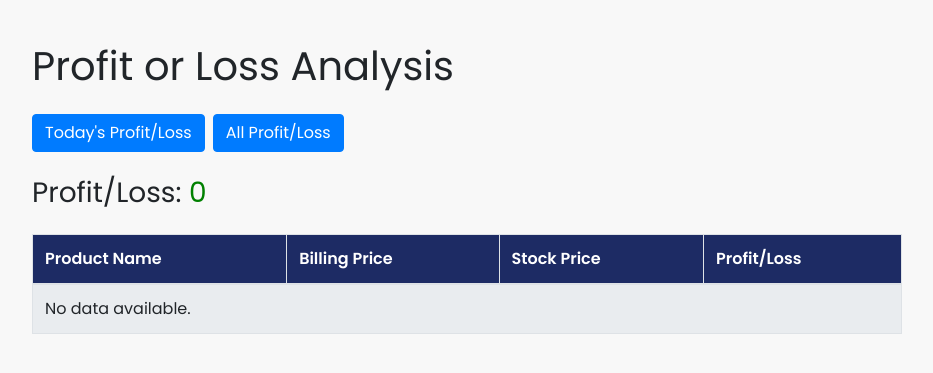
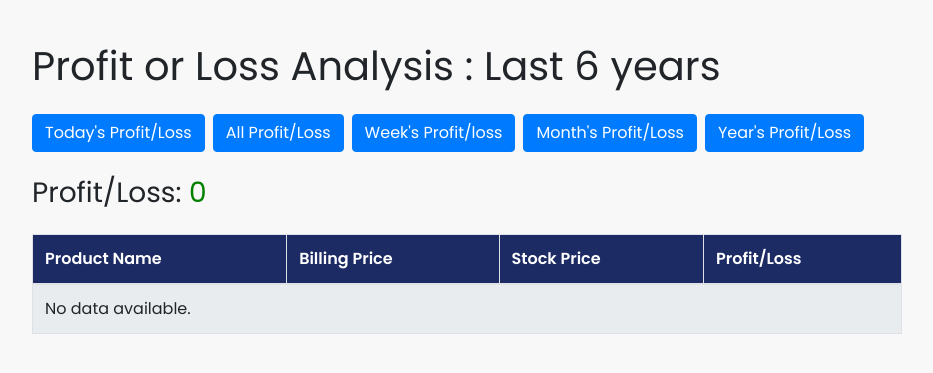
Before and after one commit to nidhinr1/Billing, a Django app: page /profit_loss/ in a window 1280 px wide. Shown: the part 62-435 px from the top of the page, without its empty margins (173-1106 px from the left). Run offline with Django 5.2, Linux system fonts and the light colour scheme; data that the repository does not hold is empty; some libraries are stand-ins or nearby versions.

Commit message:
Add files via upload

```diff
--- a/billingsystemapp/templates/billing.html
+++ b/billingsystemapp/templates/billing.html
@@ -196,7 +196,7 @@
                                 <a class="nav-link {% if request.path == '/product_stock/' %}active{% endif %}" href="{% url 'product_stock' %}">Stocks</a>
                             </li>
                             <li class="nav-item">
-                                <a class="nav-link {% if request.path == '/profit_loss/' %}active{% endif %}" href="{% url 'profit_loss' %}">Profit/Loss</a>
+                                <a class="nav-link {% if request.path == '/profit_loss/' %}active{% endif %}" href="{% url 'profit_loss_today' %}">Profit/Loss</a>
                             </li>
                         {% endif %}
                         <li class="nav-item">
@@ -250,6 +250,7 @@
             <tr>
                 <th>Product Name</th>
                 <th>Price(₹)</th>
+                <th>Discount</th>
                 <th>Discounted Price(₹)</th>
                 <th>Quantity</th>
                 <th>Total(₹)</th>
@@ -261,6 +262,7 @@
                 <tr>
                     <td>{{ item.name }}</td>
                     <td><span class="price-label"></span>{{ item.original_price }}</td>
+                    <td><span class="price-label"></span>{{ item.discount }}%</td>
                     <td><span class="price-label"></span>{{ item.discounted_price }}</td>
                     <td>{{ item.quantity }}</td>
                     <td><span class="price-label"></span>{{ item.discounted_price|multiply:item.quantity }}</td>
--- a/billingsystemapp/templates/category_list.html
+++ b/billingsystemapp/templates/category_list.html
@@ -110,7 +110,7 @@
                                 <a class="nav-link {% if request.path == '/product_stock/' %}active{% endif %}" href="{% url 'product_stock' %}">Stocks</a>
                             </li>
                             <li class="nav-item">
-                                <a class="nav-link {% if request.path == '/profit_loss/' %}active{% endif %}" href="{% url 'profit_loss' %}">Profit/Loss</a>
+                                <a class="nav-link {% if request.path == '/profit_loss/' %}active{% endif %}" href="{% url 'profit_loss_today' %}">Profit/Loss</a>
                             </li>
                         {% endif %}
                         <li class="nav-item">
--- a/billingsystemapp/templates/product_stock.html
+++ b/billingsystemapp/templates/product_stock.html
@@ -117,7 +117,7 @@
                             <a class="nav-link {% if request.path == '/product_stock/' %}active{% endif %}" href="{% url 'product_stock' %}">Stocks</a>
                         </li>
                         <li class="nav-item">
-                            <a class="nav-link {% if request.path == '/profit_loss/' %}active{% endif %}" href="{% url 'profit_loss' %}">Profit/Loss</a>
+                            <a class="nav-link {% if request.path == '/profit_loss/' %}active{% endif %}" href="{% url 'profit_loss_today' %}">Profit/Loss</a>
                         </li>
                     {% endif %}
                     <li class="nav-item">
--- a/billingsystemapp/templates/products.html
+++ b/billingsystemapp/templates/products.html
@@ -114,7 +114,7 @@
                             <a class="nav-link {% if request.path == '/product_stock/' %}active{% endif %}" href="{% url 'product_stock' %}">Stocks</a>
                         </li>
                         <li class="nav-item">
-                            <a class="nav-link {% if request.path == '/profit_loss/' %}active{% endif %}" href="{% url 'profit_loss' %}">Profit/Loss</a>
+                            <a class="nav-link {% if request.path == '/profit_loss/' %}active{% endif %}" href="{% url 'profit_loss_today' %}">Profit/Loss</a>
                         </li>
                     {% endif %}
                     <li class="nav-item">
--- a/billingsystemapp/templates/profit_loss.html
+++ b/billingsystemapp/templates/profit_loss.html
@@ -106,7 +106,7 @@
                             <a class="nav-link {% if request.path == '/product_stock/' %}active{% endif %}" href="{% url 'product_stock' %}">Stocks</a>
                         </li>
                         <li class="nav-item">
-                            <a class="nav-link {% if request.path == '/profit_loss/' %}active{% endif %}" href="{% url 'profit_loss' %}">Profit/Loss</a>
+                            <a class="nav-link {% if request.path == '/profit_loss/' %}active{% endif %}" href="{% url 'profit_loss_today' %}">Profit/Loss</a>
                         </li>
                     {% endif %}
                     <li class="nav-item">
@@ -132,7 +132,7 @@
     </nav>
 
     <div class="container mt-5">
-        <h1 class="mb-4">Profit or Loss Analysis</h1>
+        <h1 class="mb-4">Profit or Loss Analysis : {{msg}}</h1>
 
         <div class="d-flex mb-4">
             <form method="post" action="{% url 'profit_loss_today' %}">
@@ -142,6 +142,18 @@
             <form method="post" action="{% url 'profit_loss' %}">
                 {% csrf_token %}
                 <button type="submit" class="btn btn-primary mr-2">All Profit/Loss</button>
+            </form>
+            <form method="post" action="{% url 'profit_loss_week' %}">
+                {% csrf_token %}
+                <button type="submit" class="btn btn-primary mr-2">Week's Profit/loss</button>
+            </form>
+            <form method="post" action="{% url 'profit_loss_month' %}">
+                {% csrf_token %}
+                <button type="submit" class="btn btn-primary mr-2">Month's Profit/Loss</button>
+            </form>
+            <form method="post" action="{% url 'profit_loss_year' %}">
+                {% csrf_token %}
+                <button type="submit" class="btn btn-primary mr-2">Year's Profit/Loss</button>
             </form>
         </div>
 
--- a/billingsystemapp/templates/sales_summary.html
+++ b/billingsystemapp/templates/sales_summary.html
@@ -121,7 +121,7 @@
                                 <a class="nav-link {% if request.path == '/product_stock/' %}active{% endif %}" href="{% url 'product_stock' %}">Stocks</a>
                             </li>
                             <li class="nav-item">
-                                <a class="nav-link {% if request.path == '/profit_loss/' %}active{% endif %}" href="{% url 'profit_loss' %}">Profit/Loss</a>
+                                <a class="nav-link {% if request.path == '/profit_loss/' %}active{% endif %}" href="{% url 'profit_loss_today' %}">Profit/Loss</a>
                             </li>
                         {% endif %}
                         <li class="nav-item">
--- a/billingsystemapp/templates/user_list.html
+++ b/billingsystemapp/templates/user_list.html
@@ -110,7 +110,7 @@
                                 <a class="nav-link {% if request.path == '/product_stock/' %}active{% endif %}" href="{% url 'product_stock' %}">Stocks</a>
                             </li>
                             <li class="nav-item">
-                                <a class="nav-link {% if request.path == '/profit_loss/' %}active{% endif %}" href="{% url 'profit_loss' %}">Profit/Loss</a>
+                                <a class="nav-link {% if request.path == '/profit_loss/' %}active{% endif %}" href="{% url 'profit_loss_today' %}">Profit/Loss</a>
                             </li>
                         {% endif %}
                         <li class="nav-item">
--- a/billingsystemapp/urls.py
+++ b/billingsystemapp/urls.py
@@ -25,5 +25,8 @@ urlpatterns = [
     path('product_stock/', views.product_stock_view, name='product_stock'),
     path('profit_loss/', views.profit_loss_view, name='profit_loss'),
     path('profit_loss_today/', views.profit_loss_today, name='profit_loss_today'),
+    path('profit_loss_month/', views.profit_loss_month, name='profit_loss_month'),
+    path('profit_loss_week/', views.profit_loss_week, name='profit_loss_week'),
+    path('profit_loss_year/', views.profit_loss_year, name='profit_loss_year'),
     path('search_stock/', views.search_stock, name='search_stock'),
 ]
--- a/billingsystemapp/views.py
+++ b/billingsystemapp/views.py
@@ -120,7 +120,8 @@ def billing(request):
                         'name': product.product_name,
                         'original_price': round_to_two_decimal_places(float(product.price)),
                         'discounted_price': round_to_two_decimal_places(discounted_price),
-                        'quantity': quantity
+                        'quantity': quantity,
+                        'discount':round(product.discount)
                     }
                 request.session['cart'] = cart
             except (ValueError, Product.DoesNotExist):
@@ -228,7 +229,7 @@ def generate_pdf_bill(sale_number, cart, purchasetime, customer_name, payment_me
     Left_style = ParagraphStyle(name='LeftStyle', alignment=0, leftIndent=.01)
     details_style = ParagraphStyle(name='DetailsStyle', fontSize=12, alignment=0)
 
-    logo_path = r"C:\Users\acer\Desktop\project(mysql)\env\Scripts\billingsystemproject\billingsystemapp\static\smartstore.png"# Adjust path as per your project structure
+    logo_path = r"C:\Users\Nithin\Desktop\project(mysql)\env\Scripts\billingsystemproject\billingsystemapp\static\smartstore.png"# Adjust path as per your project structure
     logo_width = 130  # Adjust the width as needed
     logo_height = 80
     logo = Image(logo_path, width=logo_width, height=logo_height)
@@ -334,7 +335,7 @@ def generate_pdf_bill(sale_number, cart, purchasetime, customer_name, payment_me
     elements.append(Spacer(1, 10))
     # Table data
     data = [
-        ["Sr.No","Product Name", "Qty", "Rate(Rs)", "Disc.Rate(Rs)", "Total(Rs)"]
+        ["Sr.No","Product Name", "Qty", "Rate(Rs)","Disc","Disc.Rate(Rs)", "Total(Rs)"]
     ]
 
     serial_number = 1
@@ -347,6 +348,7 @@ def generate_pdf_bill(sale_number, cart, purchasetime, customer_name, payment_me
         item['name'],
         item['quantity'],
         f" {round(item['original_price'], 2)}",
+        f" {item['discount']}%",
         f" {round(item['discounted_price'], 2)}",
         f" {total_price}"
     ])
@@ -357,10 +359,10 @@ def generate_pdf_bill(sale_number, cart, purchasetime, customer_name, payment_me
     final_total = round(subtotal + tax, 2)
 
 # Add rows for Total, Tax, and Final Amount
-    data.append(["", "", f"{total_quantity}", "", "", f" {subtotal}"])
+    data.append(["", "", f"{total_quantity}", "","", "", f" {subtotal}"])
 
 # Create the table with appropriate column widths
-    table = Table(data, colWidths=[0.5 * inch, 3.40 * inch, 0.75 * inch, 1 * inch, 1 * inch, 1 * inch])
+    table = Table(data, colWidths=[0.5 * inch, 3.0 * inch, 0.5 * inch, 1 * inch,0.75 * inch, 1 * inch, 1 * inch])
 
 # Set the table style
     table.setStyle(TableStyle([
@@ -544,7 +546,7 @@ def login_view(request):
         user = authenticate(request, username=username, password=password)
         if user is not None:
             login(request, user)
-            return redirect('product')
+            return redirect('billing')
         else:
             messages.error(request, 'Invalid username or password')
     return render(request, 'login.html')
@@ -751,6 +753,7 @@ def profit_loss_view(request):
     billings = Billing.objects.select_related('product_id')
     total_profit_loss = 0
     profit_loss_details = []
+    msg='Last 6 years'
 
     for billing in billings:
         stock_item = stock.objects.get(product_name=billing.product_id)
@@ -765,7 +768,8 @@ def profit_loss_view(request):
 
     context = {
         'profit_loss_details': profit_loss_details,
-        'profit_loss': total_profit_loss
+        'profit_loss': total_profit_loss,
+        'msg':msg
     }
 
     return render(request, 'profit_loss.html', context)
@@ -776,6 +780,7 @@ def profit_loss_today(request):
     billings = Billing.objects.filter(purchasetime__date=today).select_related('product_id')
     todays_profit_loss = 0
     profit_loss_details = []
+    msg="Today's"
 
     for billing in billings:
         stock_item = stock.objects.get(product_name=billing.product_id)
@@ -790,7 +795,89 @@ def profit_loss_today(request):
 
     context = {
         'profit_loss_details': profit_loss_details,
-        'profit_loss': todays_profit_loss
+        'profit_loss': todays_profit_loss,
+        'msg':msg
     }
 
     return render(request, 'profit_loss.html', context)
+
+def profit_loss_week(request):
+    today = datetime.now().date()
+    start_of_week = today - timedelta(days=today.weekday())
+    billings = Billing.objects.filter(purchasetime__date__range=[start_of_week, today]).select_related('product_id')
+    weekly_profit_loss = 0
+    profit_loss_details = []
+    msg="This week's"
+
+    for billing in billings:
+        stock_item = stock.objects.get(product_name=billing.product_id)
+        profit_or_loss = (billing.price - stock_item.price) * billing.quantity
+        weekly_profit_loss += profit_or_loss
+        profit_loss_details.append({
+            'product': billing.product_id,
+            'billing_price': billing.price,
+            'stock_price': stock_item.price,
+            'profit_or_loss': profit_or_loss
+        })
+
+    context = {
+        'profit_loss_details': profit_loss_details,
+        'profit_loss': weekly_profit_loss,
+        'msg':msg
+    }
+
+    return render(request, 'profit_loss.html', context)
+
+def profit_loss_month(request):
+    today = datetime.now().date()
+    start_of_month = today.replace(day=1)
+    billings = Billing.objects.filter(purchasetime__date__range=[start_of_month, today]).select_related('product_id')
+    monthly_profit_loss = 0
+    profit_loss_details = []
+    msg="This Months's"
+
+    for billing in billings:
+        stock_item = stock.objects.get(product_name=billing.product_id)
+        profit_or_loss = (billing.price - stock_item.price) * billing.quantity
+        monthly_profit_loss += profit_or_loss
+        profit_loss_details.append({
+            'product': billing.product_id,
+            'billing_price': billing.price,
+            'stock_price': stock_item.price,
+            'profit_or_loss': profit_or_loss
+        })
+
+    context = {
+        'profit_loss_details': profit_loss_details,
+        'profit_loss': monthly_profit_loss,
+        'msg':msg
+    }
+
+    return render(request, 'profit_loss.html', context)
+
+def profit_loss_year(request):
+    today = datetime.now().date()
+    start_of_year = today.replace(month=1, day=1)
+    billings = Billing.objects.filter(purchasetime__date__range=[start_of_year, today]).select_related('product_id')
+    yearly_profit_loss = 0
+    profit_loss_details = []
+    msg="This year's"
+
+    for billing in billings:
+        stock_item = stock.objects.get(product_name=billing.product_id)
+        profit_or_loss = (billing.price - stock_item.price) * billing.quantity
+        yearly_profit_loss += profit_or_loss
+        profit_loss_details.append({
+            'product': billing.product_id,
+            'billing_price': billing.price,
+            'stock_price': stock_item.price,
+            'profit_or_loss': profit_or_loss
+        })
+
+    context = {
+        'profit_loss_details': profit_loss_details,
+        'profit_loss': yearly_profit_loss,
+        'msg':msg
+    }
+
+    return render(request, 'profit_loss.html', context)
```
Also changed, not shown: billingsystemapp/templates/login.html (+8 -7 lines).
